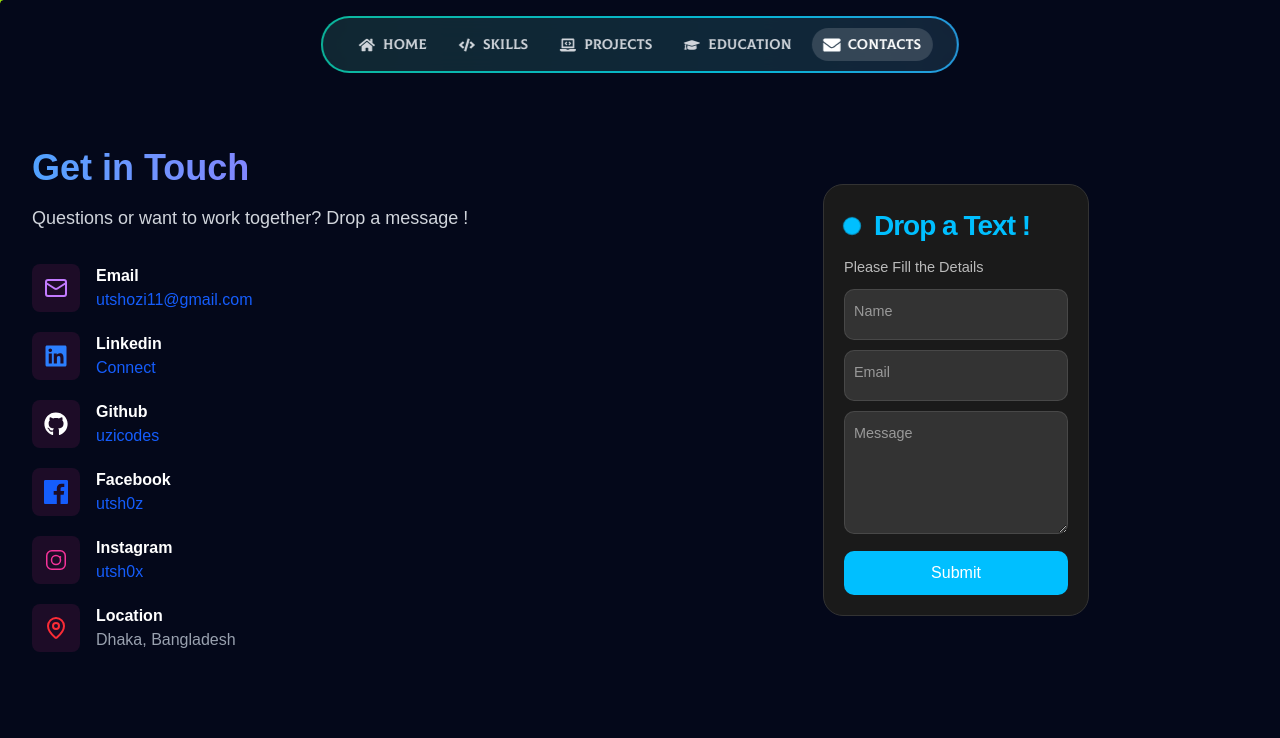
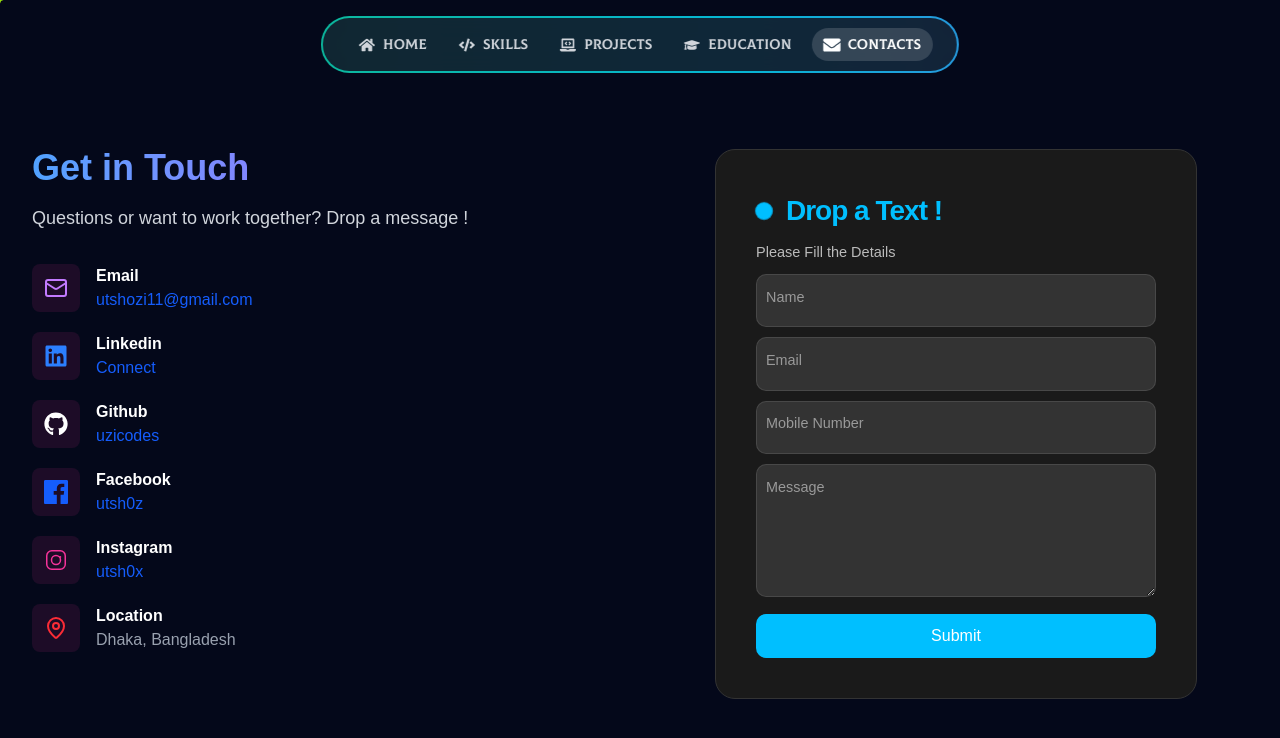
Before and after one commit to uzicodes/utsho-heaven-chowdhury, a Next.js app: page /contacts in a window 1280 px wide. Shown: the top 738 px of the page. Built offline with nearby package versions, Linux system fonts and the light colour scheme.

Commit message:
tweaking with the size of the form and scalling it with the page

```diff
--- a/src/app/contacts/Form.tsx
+++ b/src/app/contacts/Form.tsx
@@ -16,6 +16,10 @@ const Form = () => {
           <span>Email</span>
         </label>
         <label>
+          <input className="input" type="tel" placeholder="" required />
+          <span>Mobile Number</span>
+        </label>
+        <label>
           <textarea className="input" rows={4} placeholder="" required />
           <span>Message</span>
         </label>
@@ -27,11 +31,15 @@ const Form = () => {
 
 const StyledWrapper = styled.div`
   .form {
+    margin-top: 48px;
     display: flex;
     flex-direction: column;
     gap: 10px;
-    max-width: 350px;
-    padding: 20px;
+  max-width: 1400px;
+  width: 100%;
+  padding: 40px;
+  margin-left: auto;
+  margin-right: auto;
     border-radius: 20px;
     position: relative;
     background-color: #1a1a1a;
@@ -104,10 +112,13 @@ const StyledWrapper = styled.div`
     background-color: #333;
     color: #fff;
     width: 100%;
-    padding: 20px 05px 05px 10px;
+    min-width: 400px;
+    padding: 20px 10px 5px 16px;
     outline: 0;
     border: 1px solid rgba(105, 105, 105, 0.397);
     border-radius: 10px;
+    box-sizing: border-box;
+    font-size: 1.1em;
   }
 
   .form label .input + span {
```
